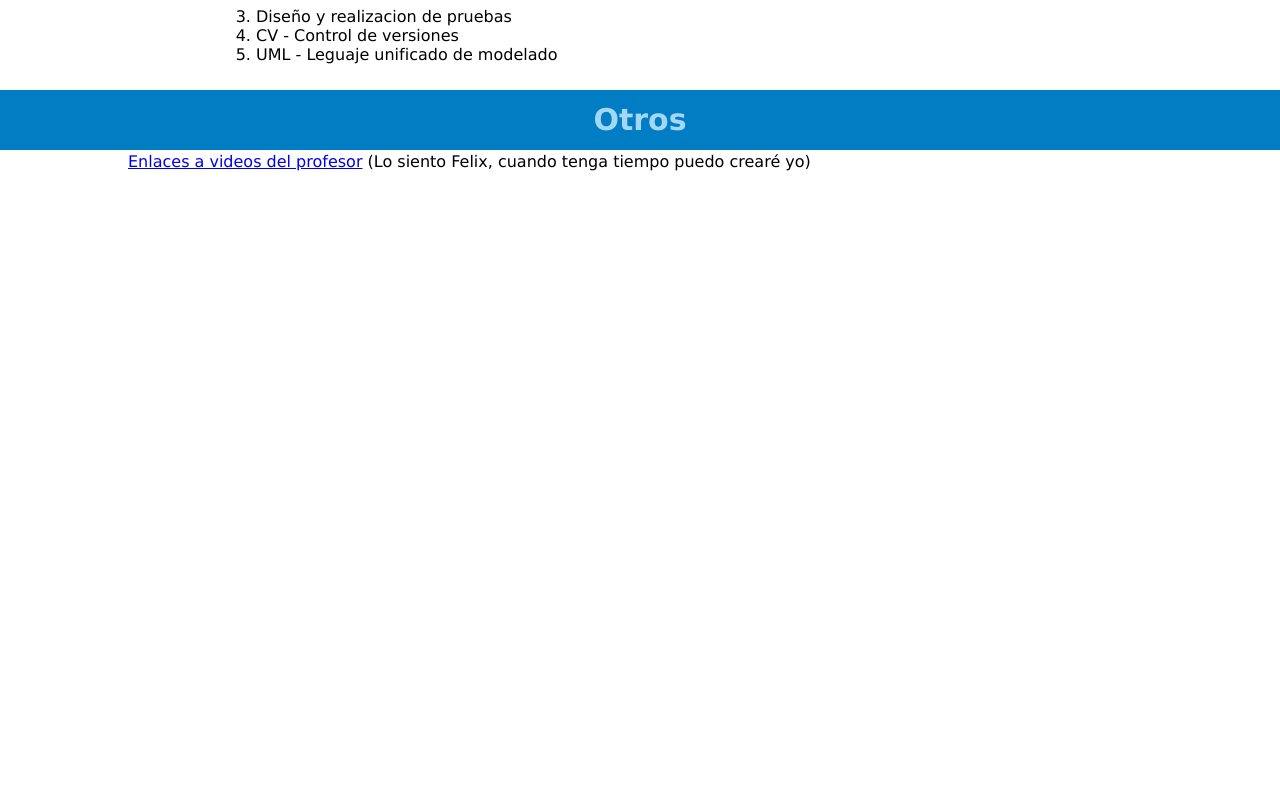
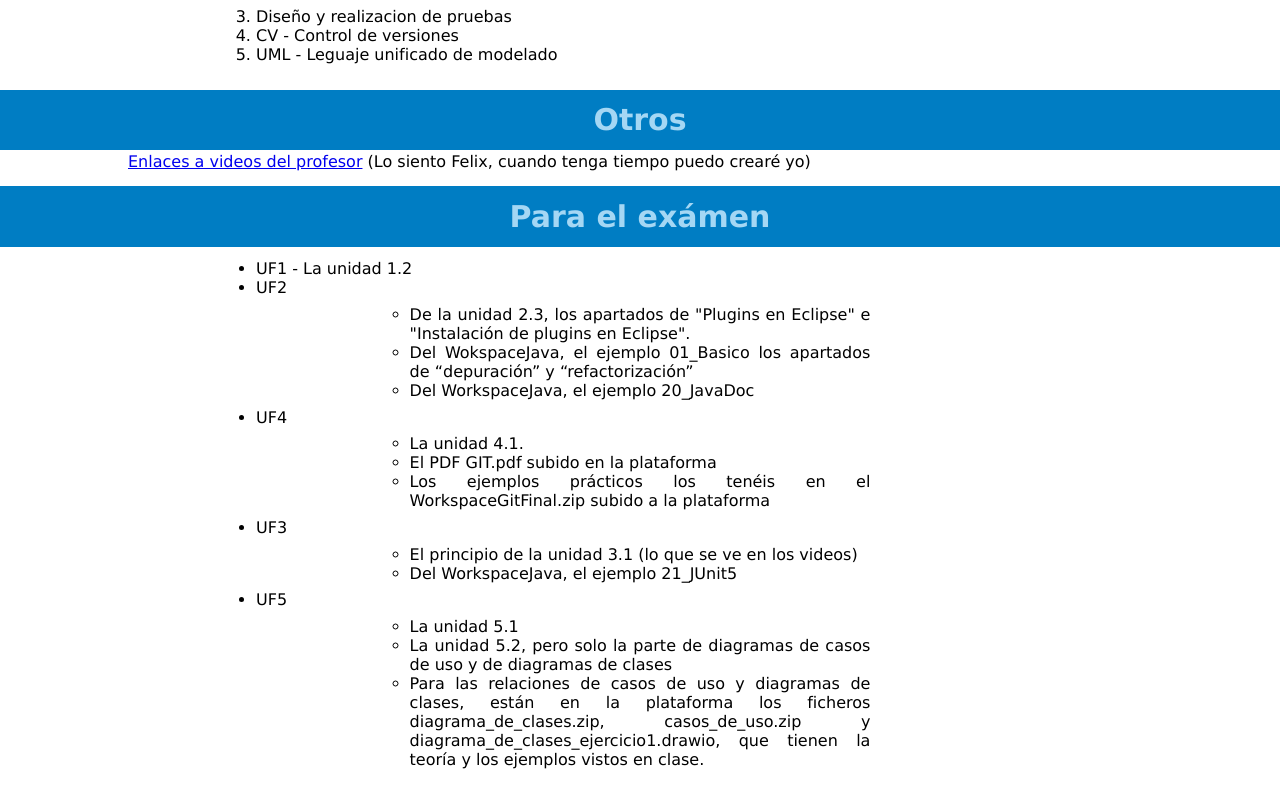
Before and after one commit to tatvil/DAM, a PHP site: page /DAM1/EntornosDesarrollo/index.php in a window 1280 px wide. Shown: the part 576-1366 px from the top of the page. Before the commit the page ends 747 px from the top, so only its background shows below. Run offline with PHP 8.4, Linux system fonts and the light colour scheme.

Commit message:
Examen extraordinario de entornos de dedarrollo

```diff
--- a/DAM1/EntornosDesarrollo/index.php
+++ b/DAM1/EntornosDesarrollo/index.php
@@ -41,5 +41,37 @@
         </ol>
         <h2>Otros</h2>
         <p><a href="Enlaces-a-videos.html">Enlaces a videos del profesor</a> (Lo siento Felix, cuando tenga tiempo puedo crearé yo)</p>
+
+        <h2>Para el exámen</h2>
+        <ul>
+            <li>UF1 - La unidad 1.2</li>
+            <li>UF2
+                <ul>
+                    <li>De la unidad 2.3, los apartados de "Plugins en Eclipse" e "Instalación de plugins en Eclipse".</li>
+                    <li>Del WokspaceJava, el ejemplo 01_Basico los apartados de “depuración” y “refactorización”</li>
+                    <li>Del WorkspaceJava, el ejemplo 20_JavaDoc</li>
+                </ul>
+            </li>
+            <li>UF4
+                <ul>
+                    <li>La unidad 4.1.</li>
+                    <li>El PDF GIT.pdf subido en la plataforma</li>
+                    <li>Los ejemplos prácticos los tenéis en el WorkspaceGitFinal.zip subido a la plataforma</li>
+                </ul>
+            </li>
+            <li>UF3
+                <ul>
+                    <li>El principio de la unidad 3.1 (lo que se ve en los videos)</li>
+                    <li>Del WorkspaceJava, el ejemplo 21_JUnit5</li>
+                </ul>
+            </li>
+            <li>UF5
+                <ul>
+                    <li>La unidad 5.1</li>
+                    <li>La unidad 5.2, pero solo la parte de diagramas de casos de uso y de diagramas de clases</li>
+                    <li>Para las relaciones de casos de uso y diagramas de clases, están en la plataforma los ficheros diagrama_de_clases.zip, casos_de_uso.zip y diagrama_de_clases_ejercicio1.drawio, que tienen la teoría y los ejemplos vistos en clase.</li>
+                </ul>
+            </li>
+        </ul>
     </body>
 </html>
```
Also changed, not shown: 1 other file. Lines whose indentation alone changed are shown as unchanged.
